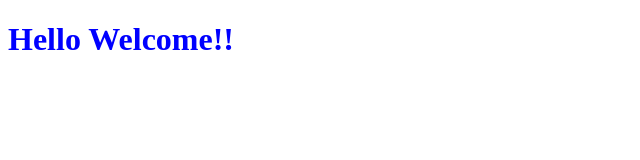
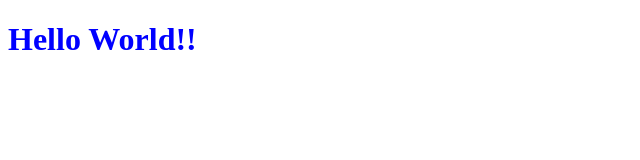
Before and after one commit to omnibeast/website, a plain HTML site: page index.html in a window 1280 px wide. Shown: the whole page, without its empty margins (0-640 px from the left). Drawn offline with Linux system fonts and the light colour scheme.

Commit message:
Update index.html

```diff
--- a/index.html
+++ b/index.html
@@ -4,7 +4,7 @@
 
     </head>
     <body>
-        <h1 style="color: blue;">Hello Welcome!!</h1>
+        <h1 style="color: blue;">Hello World!!</h1>
     </body>
 
 </html>
```
